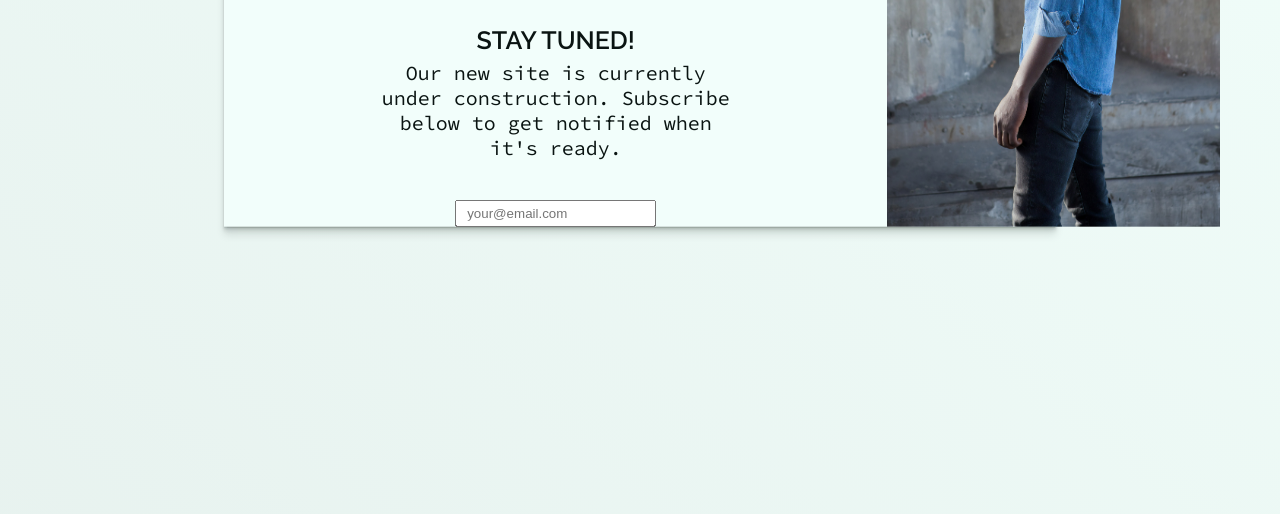
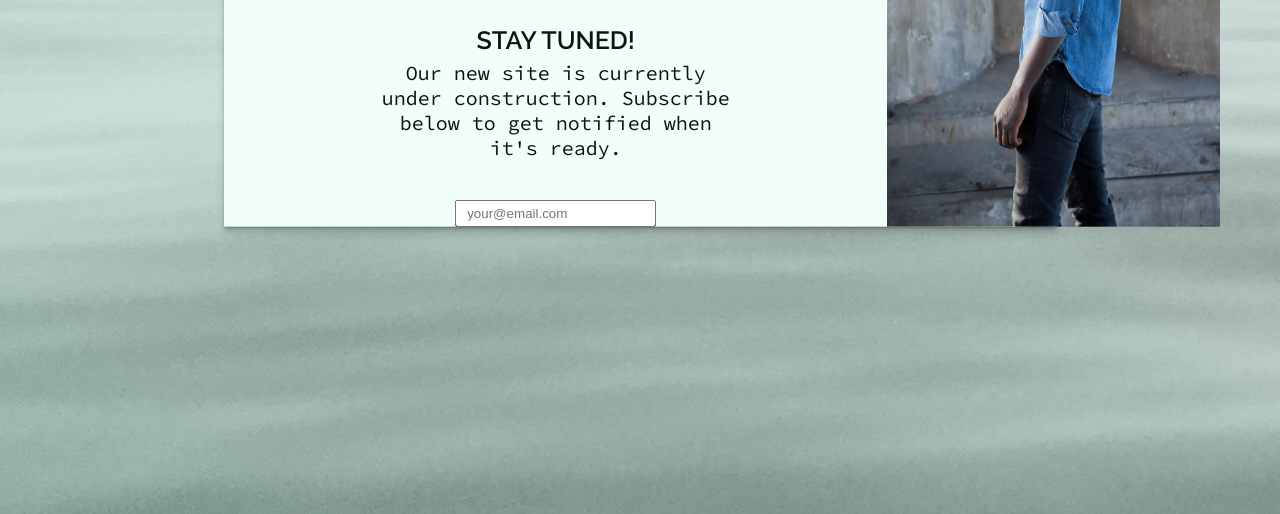
Before and after one commit to mlbakke/coming-soon-landing-page, a website: page index.html in a window 1280 px wide. Shown: the part 461-975 px from the top of the page. Drawn offline with nearby package versions, Linux system fonts and the light colour scheme; files that its build step writes are made by us from their sources.

Commit message:
added background image with a light gradient

```diff
--- a/sass/pages/_home.scss
+++ b/sass/pages/_home.scss
@@ -1,7 +1,9 @@
 body {
     overflow: hidden;
-    background-image: linear-gradient(
-        to top right,
-        rgba($color-primary-dark, .1),
-        rgba($color-primary, .1));
+    background-image:
+        linear-gradient(
+            to top right,
+            rgba($color-primary, .2),
+            rgba($color-primary-light, .2)),
+        url(../../images/water-bw.jpg);
 }
```
Also changed, not shown: images/water-bw.jpg (added).
